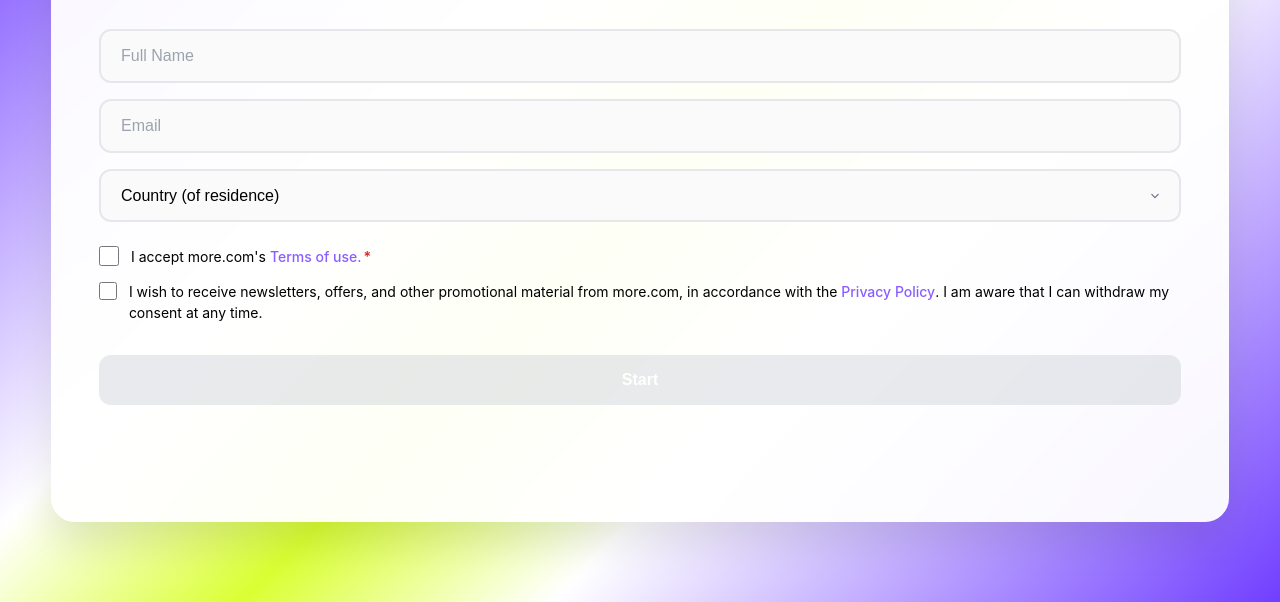
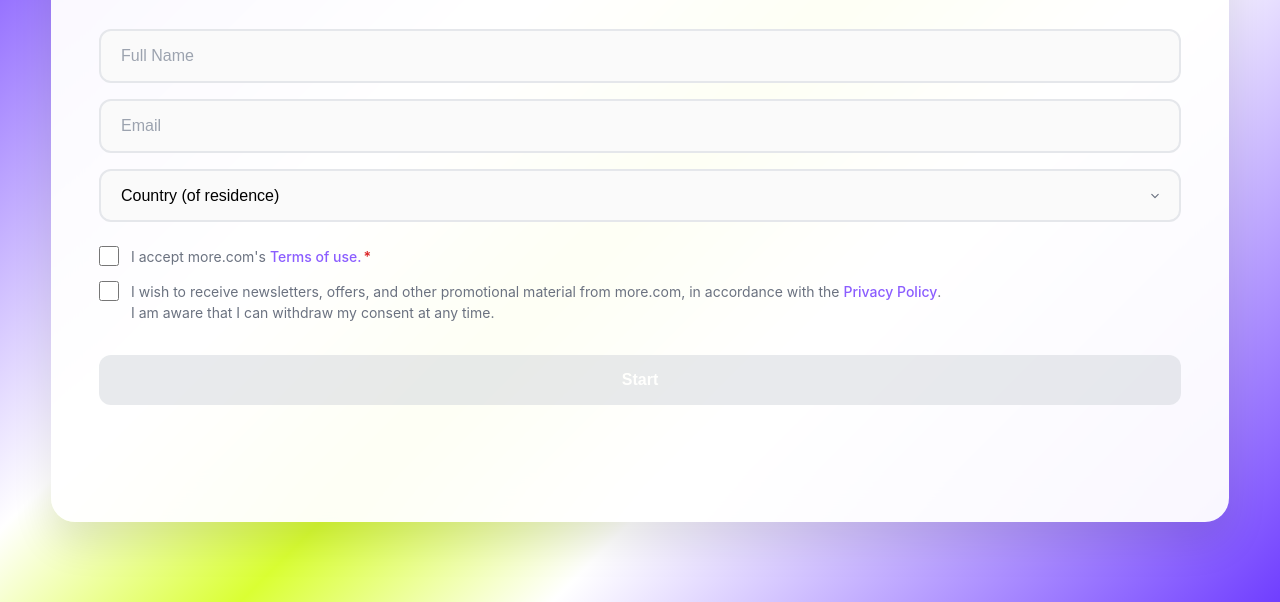
Before and after one commit to pantottis/more.com.games, a plain HTML site: page index.html in a window 1280 px wide. Shown: the part 198-800 px from the top of the page. Drawn offline with Linux system fonts and the light colour scheme.

Commit message:
Fix terms text color and identation

```diff
--- a/index.html
+++ b/index.html
@@ -206,7 +206,7 @@
             accent-color: var(--primary-purple);
         }
 
-        .mand-terms-text {
+        .terms-text {
             color: #6B7280;
         }
 
@@ -969,8 +969,7 @@
                         <span class="terms-text">
                             I wish to receive newsletters, offers, and other promotional material from more.com, in accordance with the
                             <a href="https://www.more.com/gr-en/tickets/security-and-data-protection-policy/" class="terms-link" target="_blank" rel="noopener">Privacy Policy</a>.
-                            I am aware that I can withdraw my consent at any time.
-
+                            <br><span class="terms-text">I am aware that I can withdraw my consent at any time.</span>
                         </span>
                     </label>
                 </div>
```
